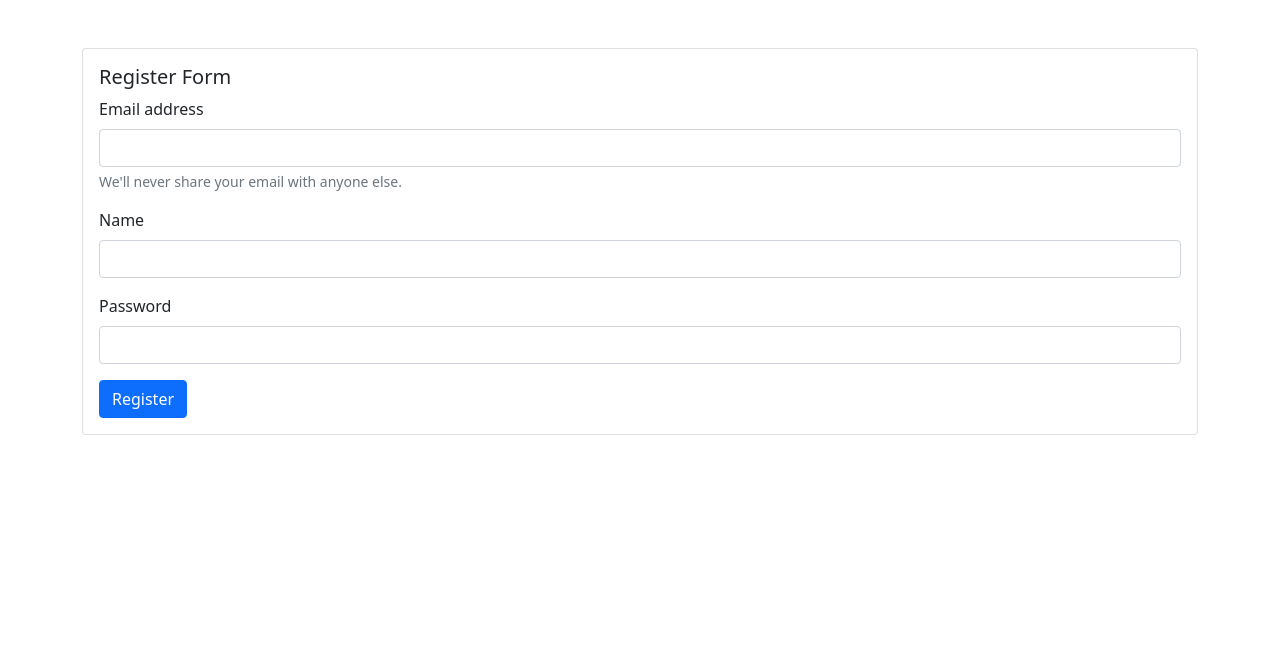
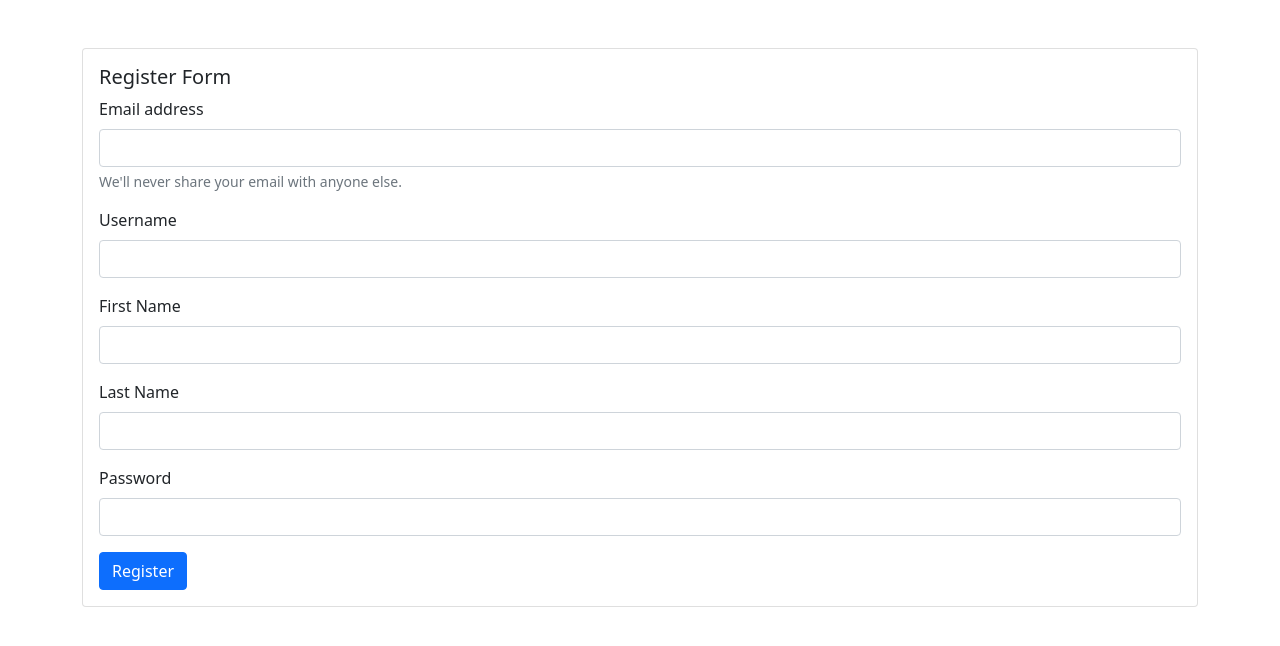
Before and after one commit to AvexBG/login-test, a Node server app: page /register in a window 1280 px wide. Shown: the part 56-702 px from the top of the page. Run offline with Node 20, Linux system fonts and the light colour scheme.

Commit message:
Implementing username login
Also displaying username on the home page after logging in

```diff
--- a/controllers/login.js
+++ b/controllers/login.js
@@ -3,12 +3,12 @@ const db = require("../routes/db-config");
 const bcrypt = require("bcryptjs");
 
 const login = async (req, res) => {
-    const { email, password } = req.body;
+    const { email, username, password } = req.body;
     if (!email || !password) return res.json({ status: "error", error: "Please enter your email and password" });
     else {
-        db.query('SELECT * FROM users WHERE email = ?', [email], async (Err, result) => {
+        db.query('SELECT * FROM users WHERE email = ? OR username = ?', [email, username], async (Err, result) => {
             if (Err) throw Err;
-            if (!result[0] || !await bcrypt.compare(password, result[0].password)) return res.json({ status: "error", error: "Incorrect email or password" })
+            if (!result[0] || !await bcrypt.compare(password, result[0].password)) return res.json({ status: "error", error: "Incorrect email/username or password" })
             else {
                 const token = jwt.sign({ id: result[0].id }, process.env.JWT_SECRET, {
                     expiresIn: process.env.JWT_EXPIRES,
--- a/public/js/login.js
+++ b/public/js/login.js
@@ -1,6 +1,7 @@
 form.addEventListener("submit", () => {
     const login = {
         email: email.value,
+        username: email.value,
         password: password.value
     }
     fetch("/api/login", {
--- a/public/js/register.js
+++ b/public/js/register.js
@@ -1,7 +1,9 @@
 form.addEventListener("submit", () => {
     const register = {
         email: email.value,
-        personName: personName.value,
+        username: username.value,
+        first_name: firstName.value,
+        last_name: lastName.value,
         password: password.value
     }
     fetch("/api/register", {
--- a/public/login.html
+++ b/public/login.html
@@ -36,7 +36,7 @@
                 <form onsubmit="return false;" id="form">
                 <div class="mb-3">
                     <label for="email" class="form-label">Email address</label>
-                    <input type="email" class="form-control" id="email" autocomplete="off" required>
+                    <input type="text" class="form-control" id="email" autocomplete="off" required>
                 </div>
                 <div class="mb-3">
                     <label for="password" class="form-label">Password</label>
--- a/public/register.html
+++ b/public/register.html
@@ -40,8 +40,16 @@
                     <div id="emailHelp" class="form-text">We'll never share your email with anyone else.</div>
                 </div>
               <div class="mb-3">
-                  <label for="name" class="form-label">Name</label>
-                  <input type="text" class="form-control" id="personName" autocomplete="off" required>
+                  <label for="username" class="form-label">Username</label>
+                  <input type="text" class="form-control" id="username" autocomplete="off" required>
+              </div>
+              <div class="mb-3">
+                  <label for="firstName" class="form-label">First Name</label>
+                  <input type="text" class="form-control" id="firstName" autocomplete="off" required>
+              </div>
+              <div class="mb-3">
+                <label for="lastName" class="form-label">Last Name</label>
+                <input type="text" class="form-control" id="lastName" autocomplete="off" required>
               </div>
                 <div class="mb-3">
                     <label for="password" class="form-label">Password</label>
--- a/views/index.ejs
+++ b/views/index.ejs
@@ -34,7 +34,7 @@
         <div class="card" style="width: 100%;">
             <div class="card-body">
               <%if (status == "loggedIn"){%>
-              <h5 class="card-title">Welcome, <%= user.name%></h5>
+              <h5 class="card-title">Welcome, <%= user.username%> </h5>
               <%}else{%>
                 <h5 class="card-title">Welcome to the site</h5>
                 <%}%>
```
Also changed, not shown: controllers/register.js (+5 -5 lines).
